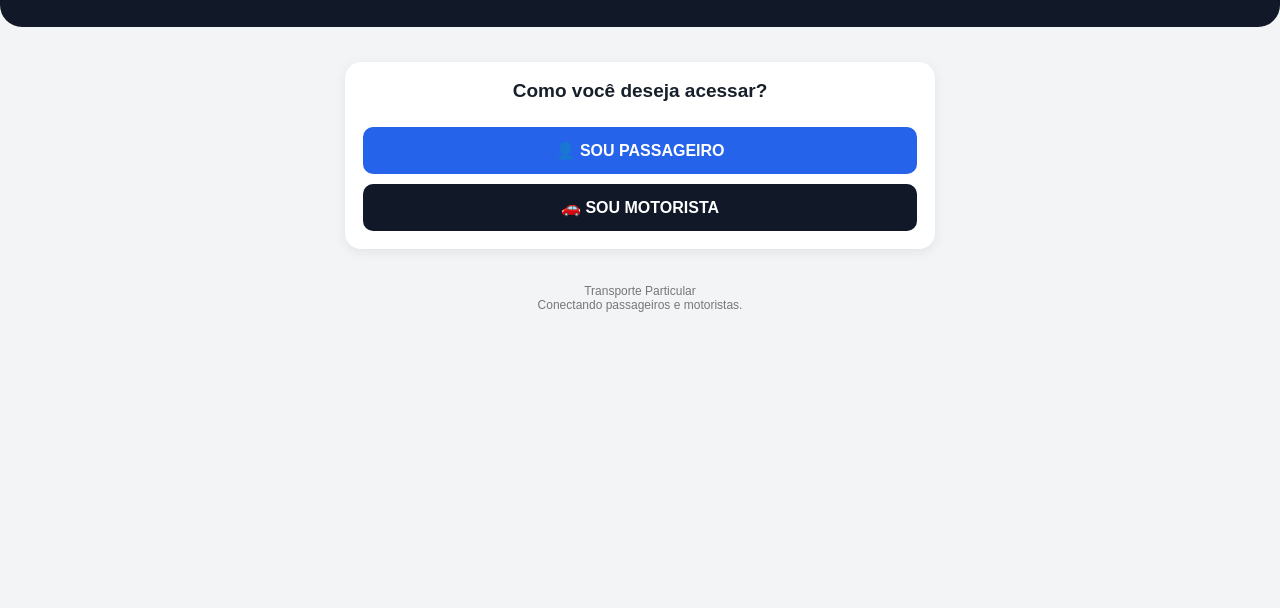
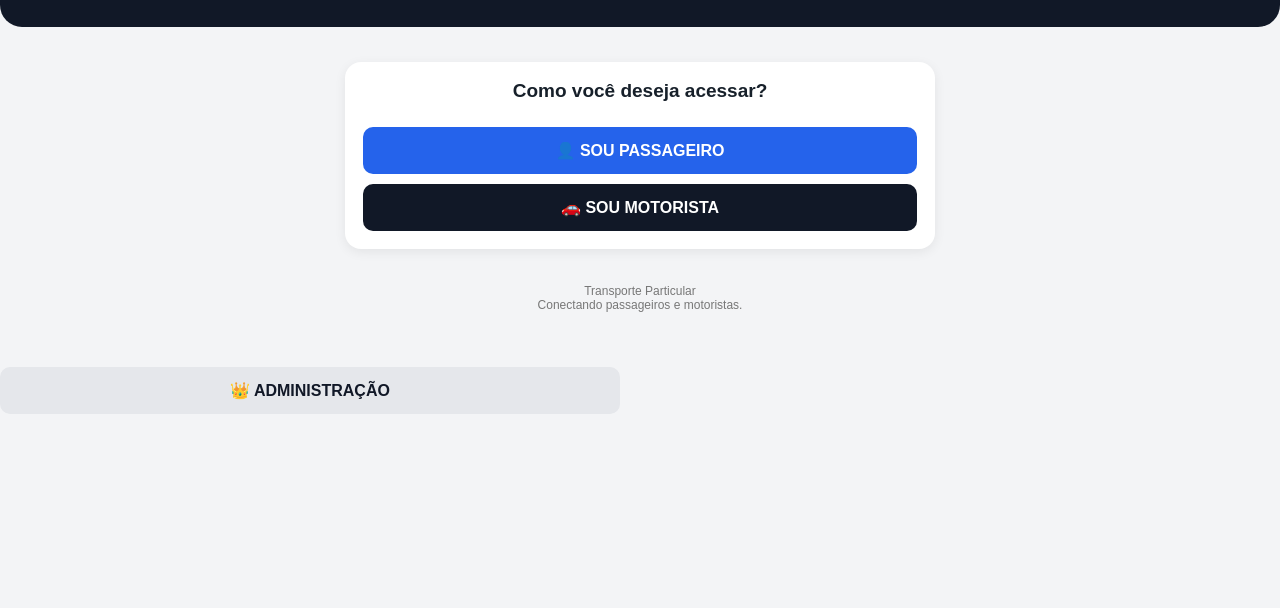
Before and after one commit to eventosaproducoes-sketch/Motorista-001, a plain HTML site: page index.html in a window 1280 px wide. Shown: the part 130-738 px from the top of the page. Drawn offline with Linux system fonts and the light colour scheme.

Commit message:
Add admin button creation script to index.html

```diff
--- a/index.html
+++ b/index.html
@@ -1110,4 +1110,17 @@ function voltarInicioAdmin(){
   window.scrollTo(0,0);
 }
 </script>
+ <!-- ETAPA 6 — BOTÃO ADMIN -->
+<script>
+function mostrarAdmin(){
+  const b=document.createElement("button");
+  b.className="gray";
+  b.textContent="👑 ADMINISTRAÇÃO";
+  b.style.maxWidth="620px";
+  b.style.margin="20px auto";
+  b.onclick=abrirAcessoAdmin;
+  document.getElementById("inicio").appendChild(b);
+}
+window.addEventListener("load",mostrarAdmin);
+</script>
 </html>
```
